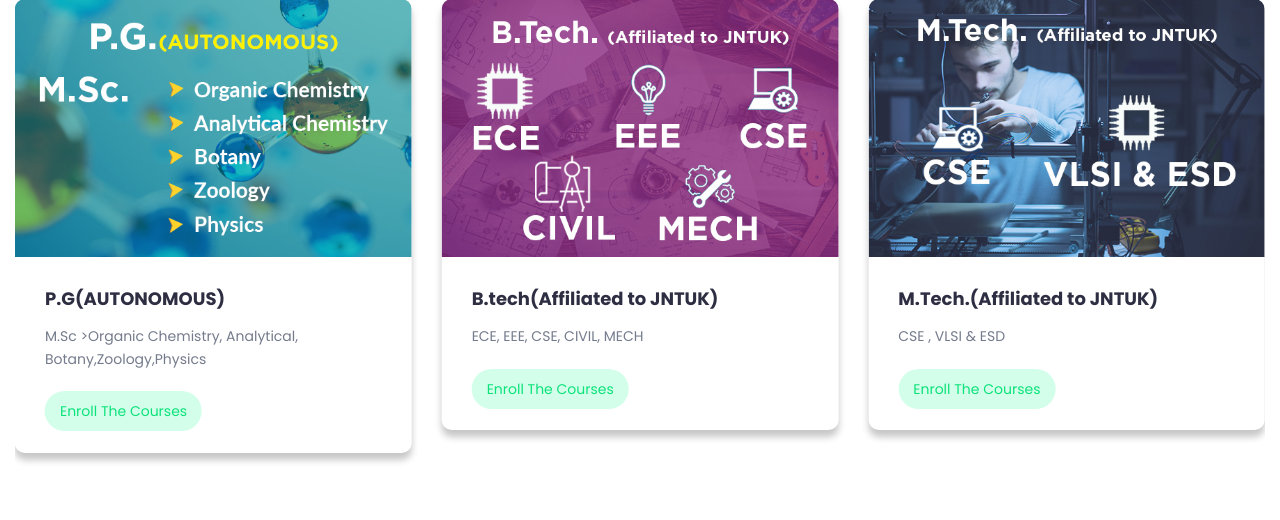
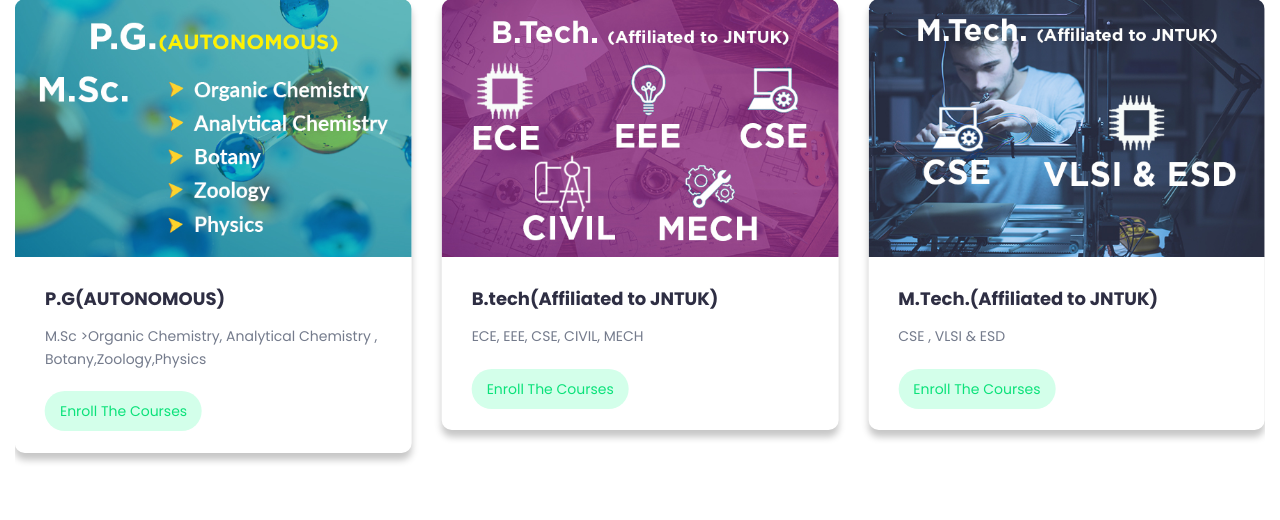
Before and after one commit to rockstarakhil/vsm, a WordPress theme: template educrown/index.php in a window 1280 px wide. Shown: the part 1765-2285 px from the top of the page. Run offline with PHP 8.4 and a stand-in for WordPress, Linux system fonts and the light colour scheme; the site name, menu and one post (Sample post) are stand-ins, and other content is empty; some libraries are stand-ins or nearby versions; some web fonts are replaced.

Commit message:
new changes

```diff
--- a/educrown/index.php
+++ b/educrown/index.php
@@ -355,7 +355,7 @@
                         <img src="assest/img/Courses/blog-8.jpg" alt="">
                         <div class="course-details padding30">
                             <h3 class="font18">P.G(AUTONOMOUS)</h3>
-                            <p>M.Sc >Organic Chemistry, Analytical, Botany,Zoology,Physics</p>
+                            <p>M.Sc >Organic Chemistry, Analytical Chemistry , Botany,Zoology,Physics</p>
                             <p class="mt30"><a href="#" class="enroll-button">Enroll the Courses</a> <span class="course-price"></span></p>
                         </div>
                     </div>
```
